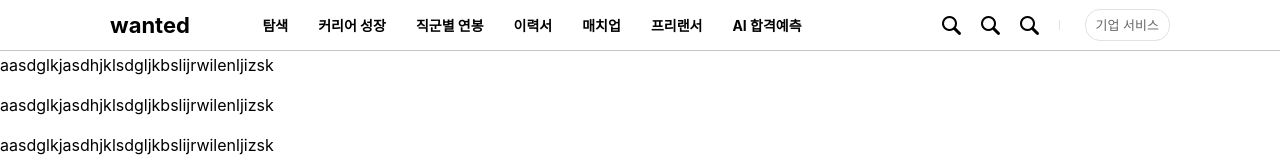
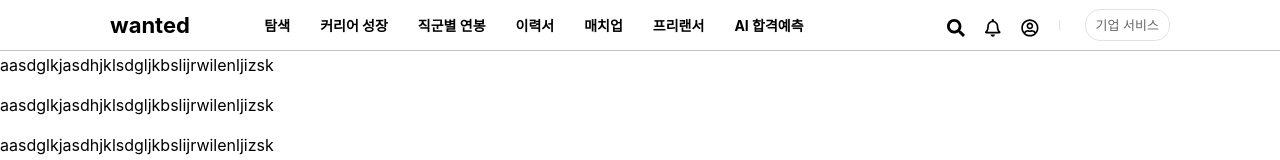
Before and after one commit to 201411108/free-onboarding-course, a React (Create React App) app: page / in a window 1280 px wide. Shown: the top 160 px of the page. Built offline with nearby package versions, Linux system fonts and the light colour scheme.

Commit message:
스타일: fontawesome으로 아이콘 변경

```diff
--- a/src/components/Desktop/DesktopAsideMenu.tsx
+++ b/src/components/Desktop/DesktopAsideMenu.tsx
@@ -1,4 +1,7 @@
 import React from  'react'
+import { FontAwesomeIcon } from '@fortawesome/react-fontawesome'
+import { faSearch } from '@fortawesome/free-solid-svg-icons'
+import { faBell, faUserCircle } from '@fortawesome/free-regular-svg-icons'
 import './DesktopAsideMenu.css'
 
 // Desktop -> all
@@ -9,32 +12,17 @@
             <ul>
                 <li className='AsideMenu'>
                     <button type='button' className='buttons'>
-                        <img className='searchButtonImg'
-                            src='/assets/group-9.webp'
-                            srcSet='/assets/group-9@2x.webp 2x,
-                                    /assets/group-9@e3x.webp 3x'
-                            alt='search'
-                        />
+                        <FontAwesomeIcon icon={ faSearch } size='lg' />
                     </button>
                 </li>
                 <li className='AsideMenu'>
                     <button type='button' className='buttons'>
-                        <img className='searchButtonImg'
-                            src='/assets/group-9.webp'
-                            srcSet='/assets/group-9@2x.webp 2x,
-                                    /assets/group-9@e3x.webp 3x'
-                            alt='search'
-                        />
+                        <FontAwesomeIcon icon={ faBell } size='lg' />
                     </button>
                 </li>
                 <li className='AsideMenu'>
                     <button type='button' className='buttons'>
-                        <img className='searchButtonImg'
-                            src='/assets/group-9.webp'
-                            srcSet='/assets/group-9@2x.webp 2x,
-                                    /assets/group-9@e3x.webp 3x'
-                            alt='search'
-                        />
+                        <FontAwesomeIcon icon={ faUserCircle } size='lg' />
                     </button>
                 </li>
                 <li className='AsideMenu leftDiv'>
```
